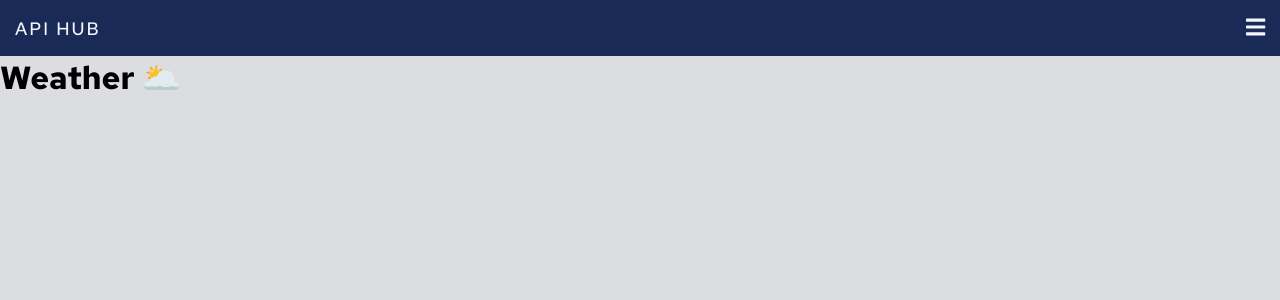
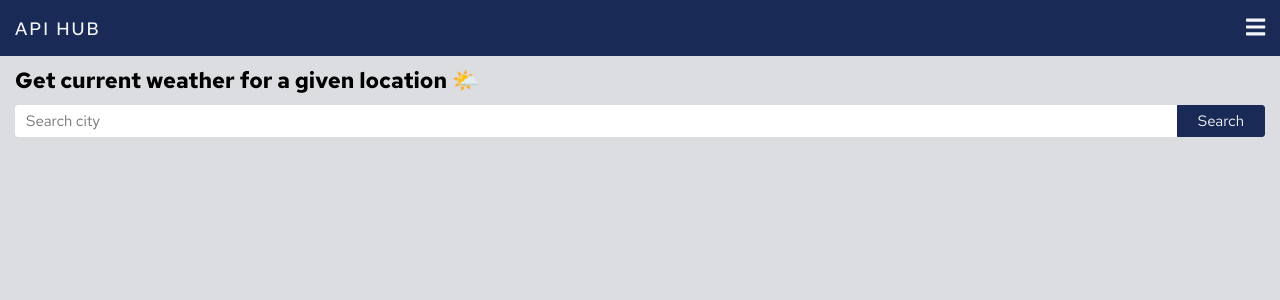
Before and after one commit to JalalMallah/API-All-In-One, a React (Create React App) app: page /weather in a window 1280 px wide. Shown: the top 300 px of the page. Built offline with nearby package versions, Linux system fonts and the light colour scheme.

Commit message:
feat: create Weather component and style it

```diff
--- a/public/index.html
+++ b/public/index.html
@@ -13,7 +13,7 @@
       href="https://fonts.googleapis.com/css2?family=Red+Hat+Text:wght@400;500;700&display=swap"
       rel="stylesheet"
     />
-    <title>API All In One!</title>
+    <title>API Hub!</title>
   </head>
   <body>
     <noscript>You need to enable JavaScript to run this app.</noscript>
--- a/src/components/views/Home/Home.js
+++ b/src/components/views/Home/Home.js
@@ -15,7 +15,7 @@ export default function Home() {
       <Text>Available options include:</Text>
       <List>
         <ListItem>Quotes for daily inspiration 🧠</ListItem>
-        <ListItem>Weather forecast 🌥️</ListItem>
+        <ListItem>Current weather 🌥️</ListItem>
         <ListItem>Exchange rates 💵</ListItem>
         <ListItem>Song lyrics 🎵</ListItem>
       </List>
--- a/src/components/views/Quotes/Quotes.js
+++ b/src/components/views/Quotes/Quotes.js
@@ -1,21 +1,21 @@
-import React, { useEffect, useState } from 'react';
+import React, { useCallback, useEffect, useState } from 'react';
 
 import styled from 'styled-components';
 
 const URL = 'https://type.fit/api/quotes';
 
 export default function Quotes() {
-  const [quote, setQuote] = useState('');
-  const [author, setAuthor] = useState('');
+  const [quoteText, setQuoteText] = useState('');
+  const [quoteAuthor, setQuoteAuthor] = useState('');
 
-  const generateRandomQuote = async () => {
+  const generateRandomQuote = useCallback(async () => {
     const quotes = await getQuotes();
     const quotesCount = quotes.length;
     const randomIndex = ~~(Math.random() * quotesCount);
     const quote = quotes[randomIndex];
-    setQuote(quote.text);
-    setAuthor(quote.author);
-  };
+    setQuoteText(quote.text);
+    setQuoteAuthor(quote.author);
+  }, []);
 
   const getQuotes = async () => {
     const res = await fetch(URL);
@@ -25,13 +25,13 @@ export default function Quotes() {
 
   useEffect(() => {
     generateRandomQuote();
-  }, []);
+  }, [generateRandomQuote]);
 
   return (
     <QuotesWrapper>
       <Title>Get inspired with our quotes!</Title>
-      <QuoteText>"{quote}"</QuoteText>
-      <QuoteAuthor>{author ?? 'Author Unknown'}</QuoteAuthor>
+      <QuoteText>"{quoteText}"</QuoteText>
+      <QuoteAuthor>{quoteAuthor ?? 'Author Unknown'}</QuoteAuthor>
       <Button onClick={generateRandomQuote}>Get New Quote</Button>
     </QuotesWrapper>
   );
--- a/src/components/views/Weather/Weather.js
+++ b/src/components/views/Weather/Weather.js
@@ -1,5 +1,249 @@
-import React from 'react';
+import React, { useState } from 'react';
+
+import styled from 'styled-components';
+
+import { FontAwesomeIcon } from '@fortawesome/react-fontawesome';
+import {
+  faBolt,
+  faCloud,
+  faCloudRain,
+  faCloudShowersHeavy,
+  faMoon,
+  faSnowflake,
+  faSun,
+} from '@fortawesome/free-solid-svg-icons';
+
+const APIKey = 'd8bda41b14ee677c9b19adfc045f9b2b';
+const mPerSecToKmPerHrRatio = 3.6;
 
 export default function Weather() {
-  return <h1>Weather 🌥️</h1>;
+  const [city, setCity] = useState('');
+  const [hasFoundCity, setHasFoundCity] = useState(true);
+  const [weatherData, setWeatherData] = useState('');
+
+  const handleInputChange = e => setCity(e.target.value);
+  const handleButtonClick = e => {
+    e.preventDefault();
+    if (!city) return;
+
+    getWeatherForGivenCity(city);
+    setCity('');
+  };
+
+  const getWeatherForGivenCity = city => {
+    const URL = `http://api.openweathermap.org/data/2.5/weather?q=${city.trim()}&appid=${APIKey}&units=metric`;
+    fetch(URL)
+      .then(res => res.json())
+      .then(data => {
+        if (data.cod !== 200) {
+          setHasFoundCity(false);
+          throw new Error('City not found...');
+        }
+
+        setHasFoundCity(true);
+        extractWeatherData(data);
+      })
+      .catch(err => console.error(err));
+  };
+
+  const extractWeatherData = data => {
+    const weatherData = {
+      cityName: data.name,
+      temperature: Math.round(data.main.temp),
+      feelsLike: Math.round(data.main.feels_like),
+      humidity: data.main.humidity,
+      pressure: data.main.pressure,
+      wind: Math.round(data.wind.speed * mPerSecToKmPerHrRatio),
+      condition: data.weather[0].main,
+      conditionDescription: data.weather[0].description,
+      sunrise: new Date(data.sys.sunrise * 1000).toLocaleTimeString(),
+      sunset: new Date(data.sys.sunset * 1000).toLocaleTimeString(),
+      hasSunSet: new Date().getTime() >= data.sys.sunset * 1000 ? true : false,
+    };
+
+    setWeatherData(weatherData);
+  };
+
+  const renderWeatherData = () => {
+    const {
+      cityName,
+      condition,
+      conditionDescription,
+      feelsLike,
+      hasSunSet,
+      humidity,
+      pressure,
+      sunrise,
+      sunset,
+      temperature,
+      wind,
+    } = weatherData;
+
+    const conditionDescriptionFormatted =
+      conditionDescription.slice(0, 1).toUpperCase() + conditionDescription.slice(1);
+
+    return (
+      <section>
+        <WeatherMainInfo>
+          <p className='city'>{cityName}</p>
+          <p className='temperature'>{temperature}&deg;</p>
+          <small className='feels_like'>Feels like {feelsLike}&deg;</small>
+          <p className='condition'>
+            {conditionDescriptionFormatted} {getIcon(condition, hasSunSet)}
+          </p>
+        </WeatherMainInfo>
+        <WeatherInfoList>
+          <li>
+            Wind <span>{wind} km/h</span>
+          </li>
+          <li>
+            Humidity <span>{humidity}%</span>
+          </li>
+          <li>
+            Pressure <span>{pressure} hPa</span>
+          </li>
+          <li>
+            Sunrise <span>{sunrise}</span>
+          </li>
+          <li>
+            Sunset <span>{sunset}</span>
+          </li>
+        </WeatherInfoList>
+      </section>
+    );
+  };
+
+  const getIcon = (condition, hasSunSet) => {
+    if (condition === 'Clear') {
+      if (hasSunSet) return <FontAwesomeIcon icon={faMoon} />;
+      return <FontAwesomeIcon icon={faSun} />;
+    }
+    if (condition === 'Clouds') return <FontAwesomeIcon icon={faCloud} />;
+    if (condition === 'Rain') return <FontAwesomeIcon icon={faCloudShowersHeavy} />;
+    if (condition === 'Snow') return <FontAwesomeIcon icon={faSnowflake} />;
+    if (condition === 'Drizzle') return <FontAwesomeIcon icon={faCloudRain} />;
+    if (condition === 'Thunderstorm') return <FontAwesomeIcon icon={faBolt} />;
+    return null;
+  };
+
+  return (
+    <Main>
+      <Title>Get current weather for a given location 🌤️</Title>
+      <Form>
+        <CityInput
+          type='text'
+          id='city'
+          value={city}
+          onChange={handleInputChange}
+          placeholder='Search city'
+          autoComplete='off'
+        />
+        <SearchButton onClick={handleButtonClick}>Search</SearchButton>
+      </Form>
+      {weatherData && renderWeatherData()}
+      {!hasFoundCity && <Text>City not found...Please try again.</Text>}
+    </Main>
+  );
 }
+
+const Main = styled.main`
+  padding: 1rem 1.5rem;
+`;
+
+const Title = styled.h1`
+  margin: 0 0 1rem;
+  font-size: 1.8rem;
+
+  @media (min-width: 360px) {
+    font-size: 2.2rem;
+  }
+`;
+
+const Form = styled.form`
+  display: flex;
+  justify-content: space-between;
+  align-items: center;
+  margin: 0 0 1rem;
+`;
+
+const CityInput = styled.input`
+  flex-grow: 1;
+  padding: 0.5rem 1rem;
+  border: 1px solid #fff;
+  border-radius: 3px 0 0 3px;
+  outline: none;
+  background-color: #fff;
+  font-family: var(--main-font);
+  font-size: 1.5rem;
+  transition: border 0.3s ease;
+
+  &:focus {
+    border: 1px solid var(--dark-blue);
+  }
+`;
+
+const SearchButton = styled.button`
+  padding: 0.5rem 2rem;
+  border: 1px solid var(--dark-blue);
+  border-radius: 0 3px 3px 0;
+  outline: none;
+  background-color: var(--dark-blue);
+  color: var(--light-gray);
+  font-family: var(--main-font);
+  font-size: 1.5rem;
+  transition: background-color 0.3s ease;
+  cursor: pointer;
+
+  &:active {
+    transform: scale(0.98);
+  }
+
+  &:hover {
+    background-color: var(--light-blue);
+  }
+`;
+
+const WeatherMainInfo = styled.section`
+  margin: 0 auto 1rem;
+  text-align: center;
+
+  & p {
+    margin: 0;
+  }
+
+  & p.city {
+    font-size: 1.8rem;
+    letter-spacing: 1px;
+  }
+
+  & p.temperature {
+    font-size: 3.4rem;
+  }
+
+  & small.feels_like {
+    font-size: 1.2rem;
+  }
+`;
+
+const WeatherInfoList = styled.ul`
+  list-style-type: none;
+
+  & li {
+    display: flex;
+    justify-content: space-between;
+    align-items: center;
+    padding: 0.5rem;
+    border-bottom: 1px solid #888;
+    font-size: 1.5rem;
+  }
+
+  & li:first-child {
+    border-top: 1px solid #888;
+  }
+`;
+
+const Text = styled.p`
+  margin: 0 0 1rem;
+  font-size: 1.5rem;
+  line-height: 1.4;
+`;
```
